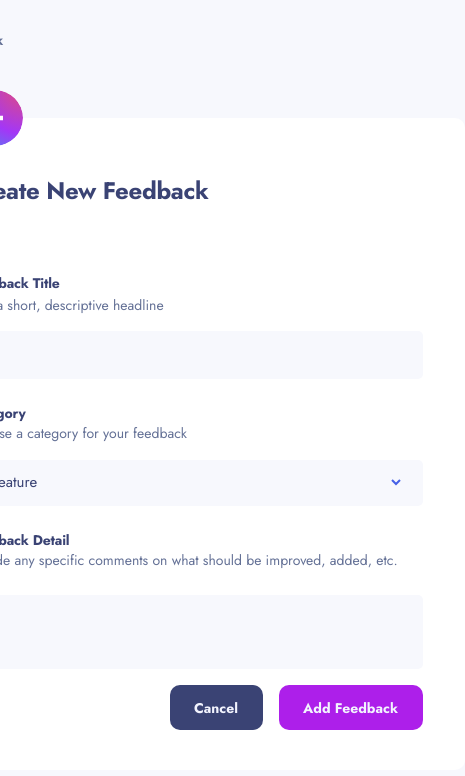
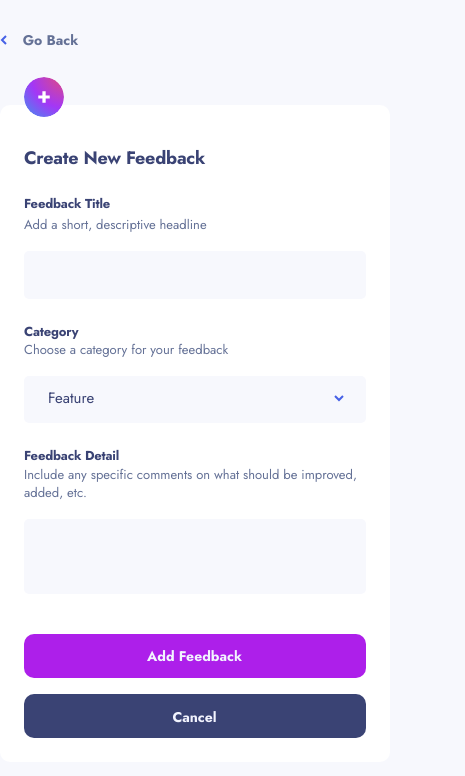
Before and after one commit to AlexGedevan/product-feedback-app, a React (Vite) app: page /createFeedback in a window 390 px wide. Shown: the top 776 px of the page, 465 px wide, since content can reach past the window. Built offline with nearby package versions, Linux system fonts and the light colour scheme.

Commit message:
style:making edit feedback page responsive

```diff
--- a/src/components/FeedbackCategory.jsx
+++ b/src/components/FeedbackCategory.jsx
@@ -78,17 +78,39 @@ export default FeedbackCategory;
 
 const StyledFeedbackCategory = styled.div`
   & > h2 {
-    font-size: 1.4rem;
+    /* font-size: 1.4rem;
     font-weight: 700;
     line-height: 2.023rem;
     letter-spacing: -0.1944444477558136px;
+    color: #3a4374; */
+    font-size: 1.3rem;
+    font-weight: 700;
+    line-height: 1.879rem;
+    letter-spacing: -0.1805555522441864px;
     color: #3a4374;
   }
   & > p {
-    font-size: 1.4rem;
+    /* font-size: 1.4rem;
     font-weight: 400;
     line-height: 2.023rem;
+    color: #647196; */
+    font-size: 1.3rem;
+    font-weight: 400;
+    line-height: 1.879rem;
     color: #647196;
+  }
+  @media screen and (min-width: 768px) {
+    & > h2 {
+      font-size: 1.4rem;
+      font-weight: 700;
+      line-height: 2.023rem;
+      letter-spacing: -0.1944444477558136px;
+    }
+    & > p {
+      font-size: 1.4rem;
+      font-weight: 400;
+      line-height: 2.023rem;
+    }
   }
 `;
 
--- a/src/components/SuggestionItem.jsx
+++ b/src/components/SuggestionItem.jsx
@@ -15,6 +15,8 @@ function SuggestionItem({ suggestion }) {
     setRender,
     upvotedList,
     setUpvotedList,
+    onlyStatusSuggestion,
+    setOnlyStatusSuggestion,
   } = useSuggestion();
   const isUpVoted = upvotedList.includes(String(id));
 
@@ -32,13 +34,24 @@ function SuggestionItem({ suggestion }) {
     if (!upvotedList.includes(String(id))) {
       setUpvotedList((list) => [...list, String(id)]);
       const readIndex = suggestions.findIndex((sug) => sug.id === id);
-      suggestions[readIndex].upvotes += 1;
+      // suggestions[readIndex].upvotes += 1;
+      const onlyStatusSuggestionIndex = onlyStatusSuggestion.findIndex(
+        (sug) => sug.id === id
+      );
+      onlyStatusSuggestion[onlyStatusSuggestionIndex].upvotes += 1;
       setSuggestions([...suggestions]);
+      setOnlyStatusSuggestion([...onlyStatusSuggestion]);
     } else {
       setUpvotedList((list) => list.filter((item) => item !== String(id)));
       const readIndex = suggestions.findIndex((sug) => sug.id === id);
-      suggestions[readIndex].upvotes -= 1;
+      const onlyStatusSuggestionIndex = onlyStatusSuggestion.findIndex(
+        (sug) => sug.id === id
+      );
+      // suggestions[readIndex].upvotes -= 1;
+      onlyStatusSuggestion[onlyStatusSuggestionIndex].upvotes -= 1;
+
       setSuggestions([...suggestions]);
+      setOnlyStatusSuggestion([...onlyStatusSuggestion]);
     }
     setRender(!render);
     // setIsUpVoted(!isUpVoted);
--- a/src/pages/CreateFeedback.jsx
+++ b/src/pages/CreateFeedback.jsx
@@ -15,7 +15,7 @@ function CreateFeedback() {
   const [title, setTitle] = useState("");
   const [description, setDescription] = useState("");
   const [error, setError] = useState("");
-  const { setSuggestions } = useSuggestion();
+  const { setSuggestions, setOnlyStatusSuggestion } = useSuggestion();
   const navigate = useNavigate();
 
   function handleSubmit(e) {
@@ -41,6 +41,7 @@ function CreateFeedback() {
       description,
     };
     setSuggestions((suggestions) => [...suggestions, newItem]);
+    setOnlyStatusSuggestion((suggestions) => [...suggestions, newItem]);
     navigate("/");
   }
 
@@ -93,28 +94,60 @@ function CreateFeedback() {
 }
 
 const StyledCreateFeedback = styled.div`
-  width: 54rem;
+  /* width: 54rem; */
+  width: 100%;
+  max-width: 50rem;
+  /* padding: 3.4rem 2.4rem 2.4rem 2.4rem; */
+  @media screen and (min-width: 768px) {
+    width: 54rem;
+    max-width: none;
+  }
+  @media screen and (min-width: 1440px) {
+    /* margin-top: 6.2rem; */
+    width: 54rem;
+  }
 `;
 
 const CreateFeedbackForm = styled.form`
   background-color: #ffffff;
-  margin-top: 6.8rem;
-  padding: 5.2rem 4.2rem 4rem;
+  /* margin-top: 6.8rem; */
+  margin-top: 5.5rem;
+  /* padding: 5.2rem 4.2rem 4rem; */
+  padding: 4.4rem 2.4rem 2.4rem 2.4rem;
   border-radius: 10px;
   display: flex;
   flex-direction: column;
   gap: 2.4rem;
   & > h1 {
-    font-size: 2.4rem;
+    /* font-size: 2.4rem;
     font-weight: 700;
     line-height: 3.468rem;
     letter-spacing: -0.3333333432674408px;
+    color: #3a4374; */
+    font-size: 1.8rem;
+    font-weight: 700;
+    line-height: 2.601rem;
+    letter-spacing: -0.25px;
     color: #3a4374;
+  }
+  @media screen and (min-width: 768px) {
+    margin-top: 6.8rem;
+
+    & > h1 {
+      font-size: 2.4rem;
+      font-weight: 700;
+      line-height: 3.468rem;
+      letter-spacing: -0.3333333432674408px;
+    }
+  }
+  @media screen and (min-width: 1440px) {
+    padding: 5.2rem 4.2rem 3.8rem 4.2rem;
   }
 `;
 
 const FeedbackTitle = styled.div`
-  margin-top: 4rem;
+  /* margin-top: 4rem; */
+  /* margin-top: 2.4rem; */
   display: flex;
   flex-direction: column;
   gap: 1.6rem;
@@ -140,34 +173,79 @@ const FeedbackTitleHeadline = styled.div`
   flex-direction: column;
   gap: 2px;
   & > h2 {
-    font-size: 1.4rem;
+    /* font-size: 1.4rem;
     font-weight: 700;
     line-height: 2.023rem;
     letter-spacing: -0.1944444477558136px;
+    color: #3a4374; */
+    font-size: 1.3rem;
+    font-weight: 700;
+    line-height: 1.879rem;
+    letter-spacing: -0.1805555522441864px;
     color: #3a4374;
   }
   & > p {
-    font-size: 1.4rem;
+    /* font-size: 1.4rem;
     font-weight: 400;
     line-height: 2.023rem;
+    color: #647196; */
+    font-size: 1.3rem;
+    font-weight: 400;
+    line-height: 1.879rem;
     color: #647196;
+  }
+  @media screen and (min-width: 768px) {
+    & > h2 {
+      font-size: 1.4rem;
+      font-weight: 700;
+      line-height: 2.023rem;
+      letter-spacing: -0.1944444477558136px;
+    }
+    & > p {
+      font-size: 1.4rem;
+      font-weight: 400;
+      line-height: 2.023rem;
+    }
   }
 `;
 
 const FeedbackDescription = styled.div`
+  margin-bottom: -8px;
   & > h2 {
-    font-size: 1.4rem;
+    /* font-size: 1.4rem;
     font-weight: 700;
     line-height: 2.023rem;
     letter-spacing: -0.1944444477558136px;
+    color: #3a4374; */
+    font-size: 1.3rem;
+    font-weight: 700;
+    line-height: 1.879rem;
+    letter-spacing: -0.1805555522441864px;
     color: #3a4374;
   }
 
   & > p {
-    font-size: 1.4rem;
+    /* font-size: 1.4rem;
     font-weight: 400;
     line-height: 2.023rem;
+    color: #647196; */
+    font-size: 1.3rem;
+    font-weight: 400;
+    line-height: 1.879rem;
     color: #647196;
+  }
+  @media screen and (min-width: 768px) {
+    & > h2 {
+      font-size: 1.4rem;
+      font-weight: 700;
+      line-height: 2.023rem;
+      letter-spacing: -0.1944444477558136px;
+    }
+    & > p {
+      font-size: 1.4rem;
+      font-weight: 400;
+      line-height: 2.023rem;
+    }
   }
 `;
 
@@ -189,10 +267,17 @@ const FeedbackInput = styled.input`
 `;
 
 const ButtonsDiv = styled.div`
-  margin-top: -0.8rem;
-  align-self: flex-end;
+  /* margin-top: -0.8rem; */
+  margin-top: 1.6rem;
+  /* align-self: flex-end; */
   display: flex;
+  flex-direction: column;
+  flex-direction: column-reverse;
   gap: 1.6rem;
+  @media screen and (min-width: 768px) {
+    flex-direction: row;
+    justify-content: flex-end;
+  }
 `;
 
 const FeedbackDescriptionContent = styled.div``;
--- a/src/pages/EditFeedback.jsx
+++ b/src/pages/EditFeedback.jsx
@@ -14,7 +14,12 @@ import arrowDown from "/assets/shared/icon-arrow-down.svg";
 import editFeedbackIcon from "/assets/shared/icon-edit-feedback.svg";
 function EditFeedback() {
   const { id } = useParams();
-  const { suggestions, setSuggestions } = useSuggestion();
+  const {
+    suggestions,
+    setSuggestions,
+    onlyStatusSuggestion,
+    setOnlyStatusSuggestion,
+  } = useSuggestion();
   const { title } = suggestions.find(
     (suggestion) => String(suggestion.id) === String(id)
   );
@@ -40,6 +45,9 @@ function EditFeedback() {
 
   function handleDelete() {
     setSuggestions(suggestions.filter((sug) => String(sug.id) !== String(id)));
+    setOnlyStatusSuggestion(
+      onlyStatusSuggestion.filter((sug) => String(sug.id) !== String(id))
+    );
     navigate("/");
   }
 
@@ -47,6 +55,9 @@ function EditFeedback() {
     e.preventDefault();
 
     const suggestionIndex = suggestions.findIndex(
+      (sugg) => String(sugg.id) === String(id)
+    );
+    const onlyStatusSuggestionIndex = onlyStatusSuggestion.findIndex(
       (sugg) => String(sugg.id) === String(id)
     );
     if (
@@ -74,7 +85,12 @@ function EditFeedback() {
       ...suggestions[suggestionIndex],
       ...currentSuggestion,
     };
+    onlyStatusSuggestion[onlyStatusSuggestionIndex] = {
+      ...onlyStatusSuggestion[onlyStatusSuggestionIndex],
+      ...currentSuggestion,
+    };
     setSuggestions([...suggestions]);
+    setOnlyStatusSuggestion([...onlyStatusSuggestion]);
     navigate("/");
   }
 
@@ -154,27 +170,40 @@ function EditFeedback() {
 }
 
 const StyledEditFeedback = styled.div`
-  width: 54rem;
+  /* width: 54rem; */
+  width: 32.7rem;
+  width: 100%;
+  max-width: 40rem;
 `;
 
 const EditFeedbackForm = styled.form`
   & > h1 {
-    font-family: Jost;
+    /* font-family: Jost;
     font-size: 24px;
     font-weight: 700;
     line-height: 34.68px;
     letter-spacing: -0.3333333432674408px;
     color: #3a4374;
+    margin-top: 2.4rem; */
+
+    font-size: 1.8rem;
+    font-weight: 700;
+    line-height: 2.601rem;
+    letter-spacing: -0.25px;
+    color: #3a4374;
     margin-top: 2.4rem;
   }
-  margin-top: 6.8rem;
-  padding: 5.2rem 4.2rem 0 4.2rem;
+  /* margin-top: 6.8rem; */
+  margin-top: 5.5rem;
+  padding: 4.4rem 2.4rem 2.4rem 2.4rem;
+  /* padding: 5.2rem 4.2rem 0 4.2rem; */
   background-color: white;
 `;
 
 const FeedbackTitle = styled.div`
   margin-bottom: 2.4rem;
-  margin-top: 7.5rem;
+  /* margin-top: 7.5rem; */
+  margin-top: 2.4rem;
   display: flex;
   flex-direction: column;
   gap: 1.6rem;
@@ -215,7 +244,7 @@ const FeedbackTitleHeadline = styled.div`
 `;
 
 const ChoosenStatus = styled.div`
-  margin-top: 1.6rem;
+  margin-top: 2.4rem;
   display: flex;
   justify-content: space-between;
   align-items: center;
@@ -266,15 +295,18 @@ const FeedbackStatus = styled.div`
 
 const ButtonsRightDiv = styled.div`
   display: flex;
-  flex-direction: row-reverse;
+  /* flex-direction: row-reverse; */
+  flex-direction: column;
   gap: 1.6rem;
 `;
 
 const ButtonsDiv = styled.div`
   margin-top: 3.2rem;
   display: flex;
-  flex-direction: row-reverse;
-  gap: 11rem;
+  /* flex-direction: row-reverse; */
+  flex-direction: column;
+  gap: 1.6rem;
+  /* gap: 11rem; */
 `;
 
 const Error = styled.p`
--- a/src/pages/SuggestionComments.jsx
+++ b/src/pages/SuggestionComments.jsx
@@ -10,8 +10,8 @@ import GoBackComponent from "../ui/GoBackComponent";
 
 function SuggestionComments() {
   const { id } = useParams();
-  const { suggestions } = useSuggestion();
-  const singleSuggestion = suggestions.find(
+  const { suggestions, onlyStatusSuggestion } = useSuggestion();
+  const singleSuggestion = onlyStatusSuggestion.find(
     (suggestion) => String(suggestion.id) === String(id)
   );
 
--- a/src/pages/Suggestions.jsx
+++ b/src/pages/Suggestions.jsx
@@ -3,8 +3,8 @@ import SuggestionItem from "../components/SuggestionItem";
 import { useSuggestion } from "../context/SuggestionContext";
 
 function Suggestions() {
-  const { suggestionsByCategory } = useSuggestion();
-
+  const { suggestionsByCategory, suggestions } = useSuggestion();
+  console.log(suggestionsByCategory);
   return (
     <SuggestionsList>
       {suggestionsByCategory?.map((suggestion) => {
--- a/src/ui/DesignMark.jsx
+++ b/src/ui/DesignMark.jsx
@@ -11,10 +11,24 @@ function DesignMark({ image }) {
 export default DesignMark;
 
 const StyledDesignMark = styled.div`
-  margin-top: -8rem;
+  /* desktop:
+
+   margin-top: -8rem;
   & > img {
     width: 5.6rem;
     height: 5.6rem;
     border-radius: 50%;
+  } */
+  margin-top: -7.2rem;
+  & > img {
+    width: 4rem;
+    height: 4rem;
+    border-radius: 50%;
+  }
+  @media screen and (min-width: 768px) {
+    & > img {
+      width: 5.6rem;
+      height: 5.6rem;
+    }
   }
 `;
```
